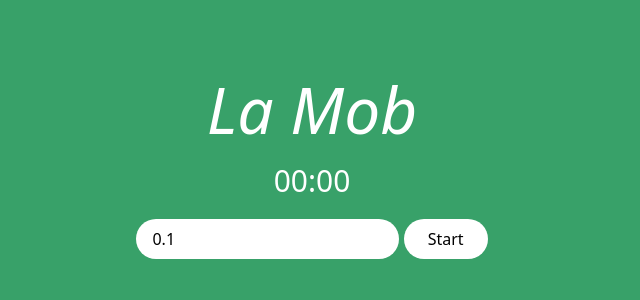
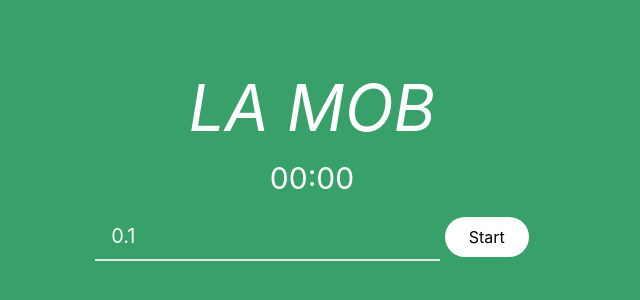
Before and after one commit to dillonfagan/LaMob, a Svelte app: page / in a window 1280 px wide. Shown: the part 240-540 px from the top of the page, without its empty margins (328-968 px from the left). Built offline with nearby package versions, Linux system fonts and the light colour scheme.

Commit message:
Update input style

```diff
--- a/public/global.css
+++ b/public/global.css
@@ -1,6 +1,7 @@
 html, body {
 	width: 100%;
 	height: 100%;
+	font-family: -apple-system, BlinkMacSystemFont, "Segoe UI", Roboto, Oxygen-Sans, Ubuntu, Cantarell, "Helvetica Neue", sans-serif;
 }
 
 /* body {
--- a/src/App.svelte
+++ b/src/App.svelte
@@ -4,7 +4,7 @@
 
 <main id="main" class="w-full h-full p-16 bg-green-600 flex items-center justify-center">
 	<div class="mw-lg">
-		<h1 class="text-6xl text-white text-center italic">La Mob</h1>
+		<h1 class="text-6xl text-white text-center uppercase italic">La Mob</h1>
 		<Timer />
 	</div>
 </main>
--- a/src/Timer.svelte
+++ b/src/Timer.svelte
@@ -54,6 +54,6 @@
 
 <section>
 	<div class="text-3xl text-white w-full text-center">{formatTime(time)}</div>
-	<input id="time-input" value="0.1" class="py-2 px-4 bg-white rounded-full" />
+	<input id="time-input" value="0.1" class="py-2 px-4 text-xl text-white bg-transparent border-b-2" />
 	<button id="button" on:click={start} class="bg-white py-2 px-6 mt-4 rounded-full">Start</button>
 </section>
```
